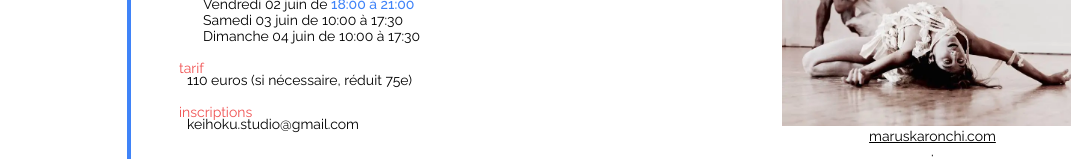
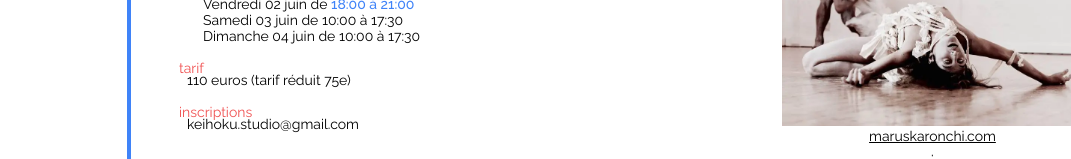
Before and after one commit to jolysnicolas1/keihoku, a Next.js app: page /butoh in a window 1280 px wide. Shown: the part 278-437 px from the top of the page, without its empty margins (209-1280 px from the left). Built offline with nearby package versions, Linux system fonts and the light colour scheme.

Commit message:
test apostropphes

```diff
--- a/app/butoh/page.tsx
+++ b/app/butoh/page.tsx
@@ -23,7 +23,7 @@ export default function Home() {
                 </div>
                 <div className="text-sm -space-y-2">
                     <p className="text-red-500">tarif</p>
-                    <p className="pl-2">110 euros (si nécessaire, réduit 75e)</p>
+                    <p className="pl-2">110 euros (tarif réduit 75e)</p>
                 </div>
                 <div className="text-sm -space-y-2 pb-2 sm:pb-4">
                     <p className="text-red-500">inscriptions</p>
--- a/app/ca-se-fait/TwCaSeFait.tsx
+++ b/app/ca-se-fait/TwCaSeFait.tsx
@@ -73,7 +73,7 @@ export default function TwCaSeFait() {
               <p className="mt-6">
                 Contempler puis agir, ou la contemplation dans l&apos;agir, ou l&apos;agir au coeur de la contemplation.<br/>
                 Qui est ce “je suis” qui gesticule, qui se meut, qui danse, qui tourbillonne ou qui s&apos;asseoit?<br/>
-                Quelles formes relationnelles m'agissent là, maintenant?</p>
+                Quelles formes relationnelles m&apos;agissent là, maintenant?</p>
               <ul role="list" className="mt-8 space-y-8 text-gray-600">
                 <li className="flex gap-x-3">
                   <span>
@@ -82,7 +82,7 @@ export default function TwCaSeFait() {
                 </li>
                 <li className="flex gap-x-3">
                   <span>
-                    <strong className="font-semibold text-gray-900">40 euros</strong><br/> (Si nécessaire tarif réduit 30 euros)
+                    <strong className="font-semibold text-gray-900">40 euros</strong><br/> (tarif réduit 30 euros)
                   </span>
                 </li>
                 <li className="flex gap-x-3">
--- a/app/shiatsu/TwShiatsu.tsx
+++ b/app/shiatsu/TwShiatsu.tsx
@@ -85,7 +85,7 @@ export default function TwShiatsu() {
                 </li>
                 <li className="flex gap-x-3">
                   <span>
-                    <strong className="font-semibold text-gray-900">100 euros</strong> (Si nécessaire tarif réduit 80 euros)
+                    <strong className="font-semibold text-gray-900">100 euros</strong> (tarif réduit 80 euros)
                   </span>
                 </li>
                 <li className="flex gap-x-3">
```
